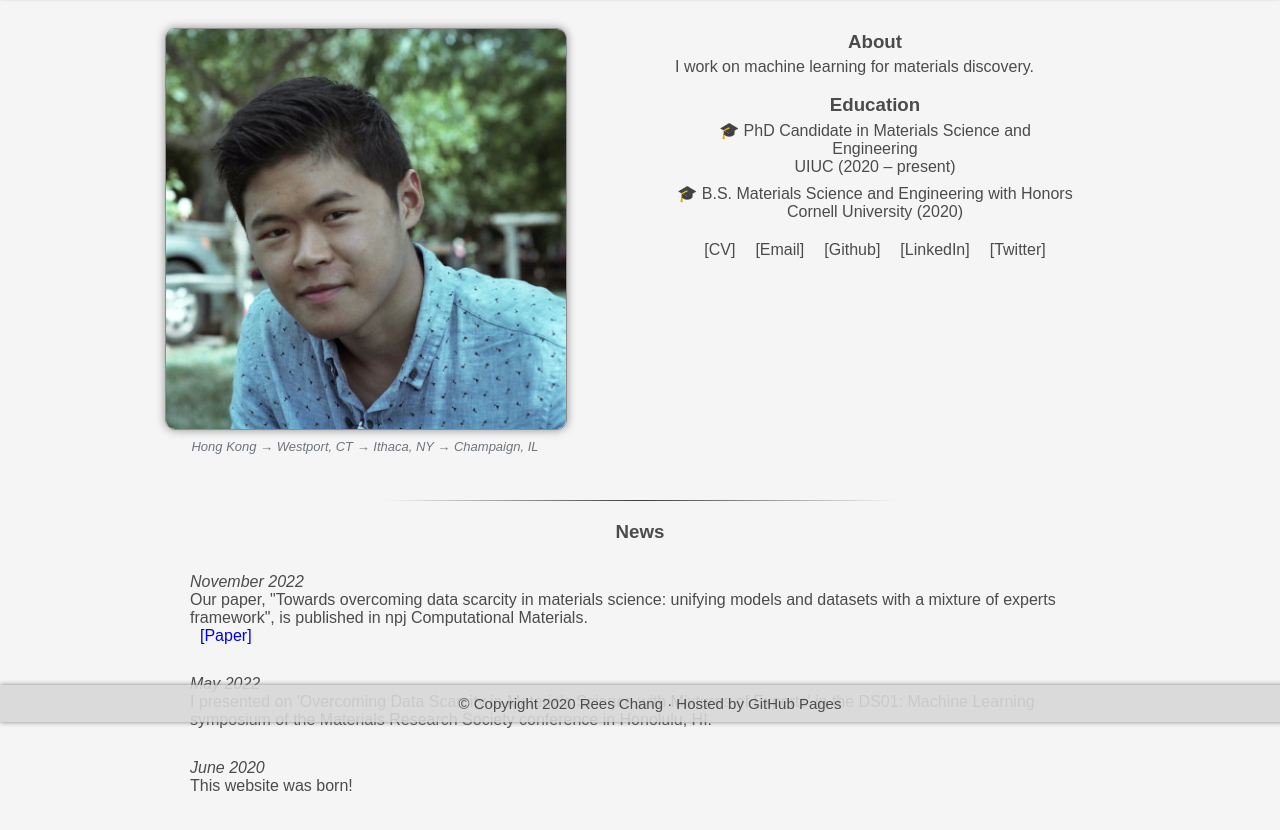
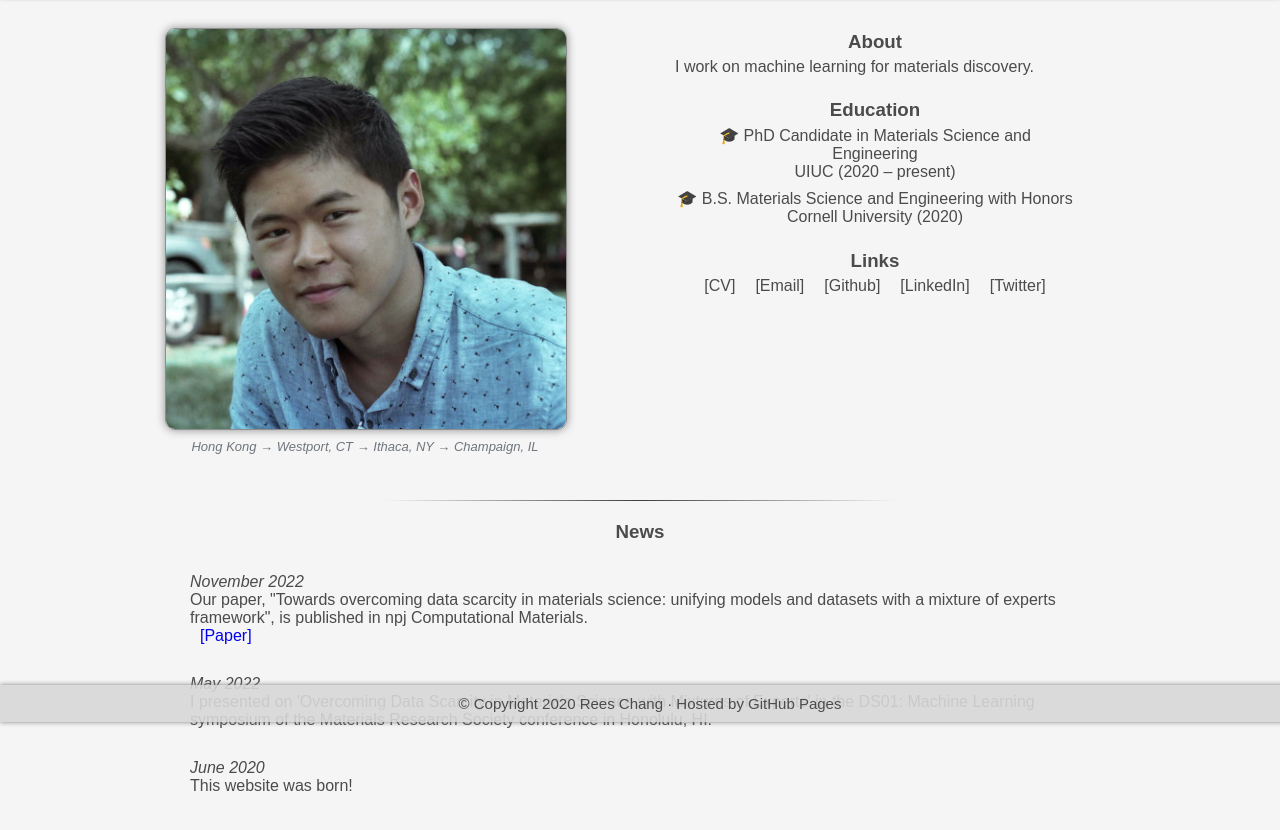
Before and after one commit to rees-c/rees-c.github.io, a plain HTML site: page index.html in a window 1280 px wide. Shown: the part 78-908 px from the top of the page. Drawn offline with Linux system fonts and the light colour scheme.

Commit message:
add links header

```diff
--- a/index.html
+++ b/index.html
@@ -38,6 +38,9 @@
                         &#127891; PhD Candidate in Materials Science and Engineering</br>UIUC (2020 &ndash; present)<br/><br/>
                         &#127891; B.S. Materials Science and Engineering with Honors</br>Cornell University (2020)
                     </div>
+                    <div class="links_header">
+                        <h3 class="section_title"><strong>Links</strong></h3>
+                    </div>
                     <div class="social_media_platforms">
                         <a style="color: rgb(75,75,75);" href="pages/pdfs/Rees_Chang_CV.pdf" target="_blank" rel="noopener noreferrer">[CV]</a>
                         <a style="color: rgb(75,75,75);" href="mailto:reeswc2@illinois.edu" target="_blank" rel="noopener noreferrer"> [Email] </a>
@@ -60,6 +63,9 @@
                         <li style="margin:0 0 8px 0;padding:0;">&#127891; PhD Candidate in Materials Science and Engineering</br>
                             UIUC (2020 &ndash; present)</li></br>
                             &#127891; B.S. Materials Science and Engineering with Honors</br>Cornell University (2020)
+                    </div>
+                    <div class="links_header">
+                        <h3 class="section_title"><strong>Links</strong></h3>
                     </div>
                     <div class="social_media_platforms">
                         <a style="color: rgb(75,75,75);" href="pages/pdfs/Rees_Chang_CV.pdf" target="_blank" rel="noopener noreferrer">[CV]</a>
--- a/styles_columns.css
+++ b/styles_columns.css
@@ -132,16 +132,21 @@ div.home_content {
 
 }
 div.about_me {
-    text-align: left;
+    text-align: justify;
     margin: 0;
+    padding-bottom: 5px;
 }
 div.education {
     margin: auto; /* centers the education text within the 'home_content' box */
     text-align: center;
-    padding-bottom: 20px;
+    padding-bottom: 5px;
 }
 
 /* Logo Buttons */
+div.links_header {
+    margin: auto;
+    text-align: center;
+}
 div.social_media_platforms {
     padding-top: 20px;
     display: flex;
@@ -149,6 +154,7 @@ div.social_media_platforms {
     align-items: center;
     padding: 0;
     margin: 0;
+    padding-bottom: 5px;
 }
 img.logo_buttons {
     width: 4em;
```
